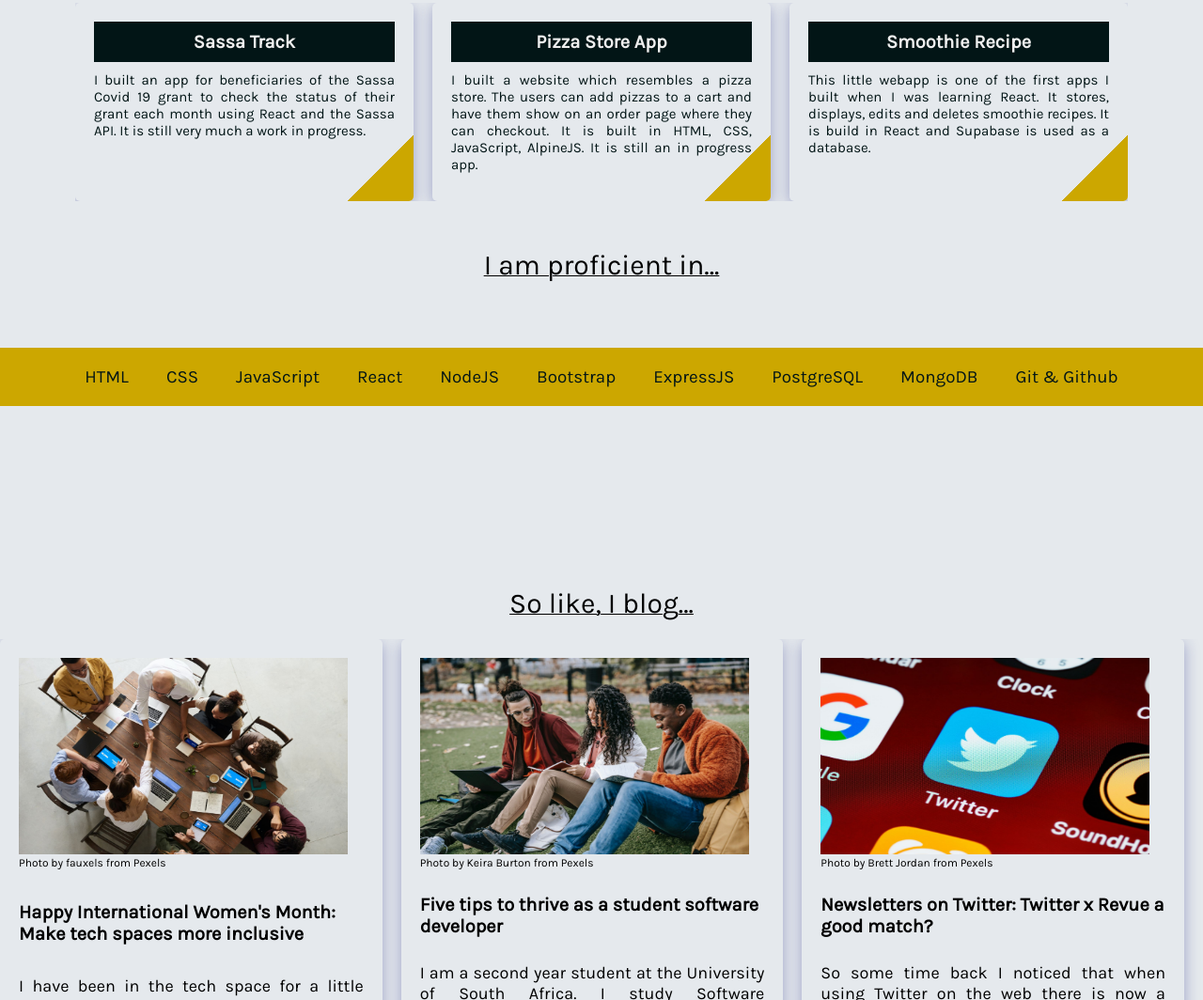
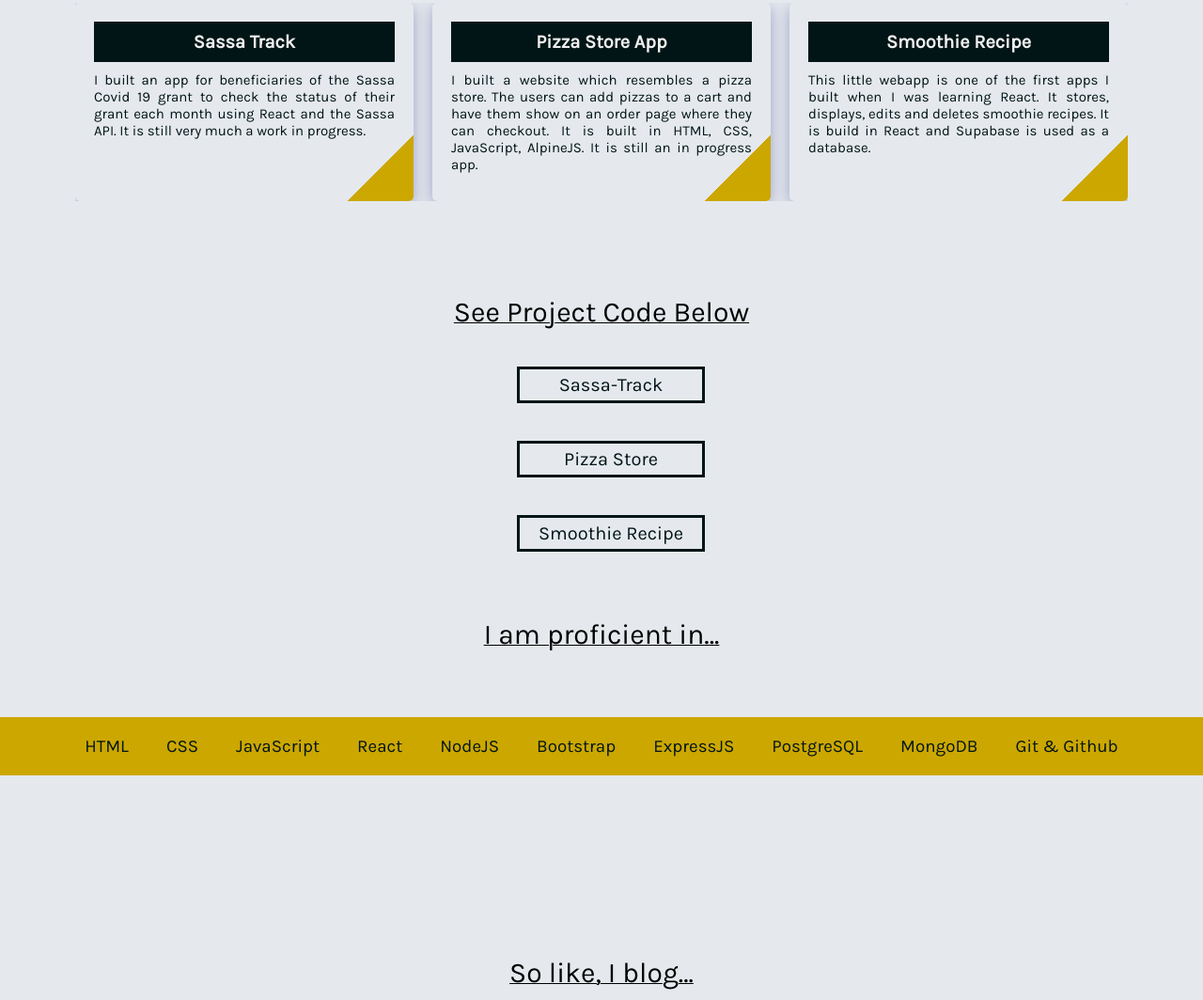
Before and after one commit to mbalindaba01/mbalindaba01.github.io, a website: page index.html in a window 1280 px wide. Shown: the part 703-1767 px from the top of the page at 94% size. Drawn offline with Linux system fonts and the light colour scheme.

Commit message:
added links for github code to projects

```diff
--- a/assets/css/main.css
+++ b/assets/css/main.css
@@ -22,6 +22,24 @@ h1 {
     position: absolute;
     top: 10px;
     left: 80px;
+
+}
+
+.project-code {
+    font-size: 20px;
+    border: 3px solid #021516;
+    width: 200px;
+    margin: 20px 50px;
+    margin-left: 500px;
+    text-align: center;
+    padding: 5px;
+}
+
+.additional-info {
+    padding: 50px;
+    display: flex;
+    flex-direction: column;
+    justify-content: center;
 }
 
 header {
@@ -274,6 +292,10 @@ footer p {
         overflow-x: hidden;
     }
 
+    .project-code {
+        margin-left: 50px;
+    }
+
      /*nav section*/
 
     h1 {
--- a/index.html
+++ b/index.html
@@ -38,7 +38,7 @@
             </a>
             <a href="https://mbalindaba01.github.io/pizza-pamphlet" target="_blank" class="card">
                 <h3>Pizza Store App</h3>
-                <p>I built a website which resembles a pizza store. The users can add pizzas to a cart and have them show on an order page where they can checkout. It is built in HTML, CSS, JavaScript, AlpineJS. It is still an in progress app.</p>
+                <p>I built a website which resembles a pizza store. The users can add pizzas to a cart and have them show on an order page where they can checkout. It is built in HTML, CSS, JavaScript, AlpineJS. It is still an in progress app. </p>
                 <div class="misc"></div>
             </a>
             <a href="https://github.com/mbalindaba01/Smoothie-recipe" target="_blank" class="card">
@@ -46,6 +46,12 @@
                 <p>This little webapp is one of the first apps I built when I was learning React. It stores, displays, edits and deletes smoothie recipes. It is build in React and Supabase is used as a database.</p>
                 <div class="misc"></div>
             </a>
+        </section>
+        <section class="additional-info">
+            <h2>See Project Code Below</h2>
+            <a href="http://github.com/mbalindaba01/sassa-track" target="_blank"  class="project-code" >Sassa-Track</a>
+            <a href="http://github.com/mbalindaba01/pizza-pamphlet" target="_blank"  class="project-code" >Pizza Store</a>
+            <a href="http://github.com/mbalindaba01/smoothie-recipe" target="_blank"  class="project-code" >Smoothie Recipe</a>
         </section>
         <section class="skills">
             <h2 class="skills">I am proficient in...</h2>
```
